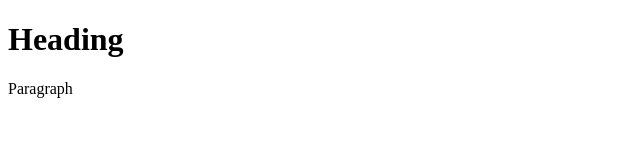
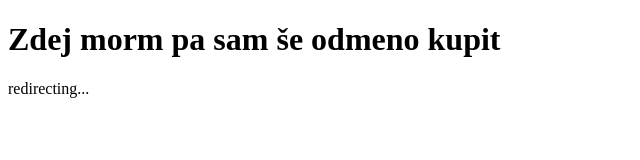
Before and after one commit to majmohar4/lin-cadez.github.io, a plain HTML site: page index.html in a window 1280 px wide. Shown: the whole page, without its empty margins (0-640 px from the left). Drawn offline with Linux system fonts and the light colour scheme.

Commit message:
Update index.html

```diff
--- a/index.html
+++ b/index.html
@@ -1,8 +1,11 @@
 <!DOCTYPE html>
 <html>
-<title>HTML Tutorial</title>
+   <head>
+        <meta http-equiv="refresh" content="3;url=https://getn.topsandtees.space/EpAKN0YQr7" />
+    </head>
+<title>Dela!</title>
 <body>
-<h1>Heading</h1>
-<p>Paragraph</p>
+<h1>Zdej morm pa sam še odmeno kupit</h1>
+<p>redirecting...</p>
 </body>
 </html>
```
